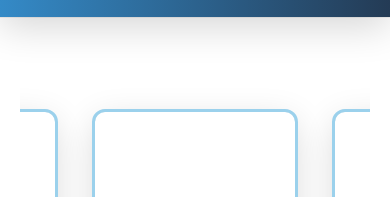
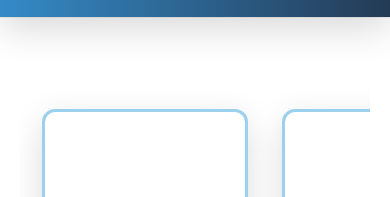
Before and after one commit to StoicNeutron/StoicNeutron.github.io, a plain HTML site: page index.html in a window 390 px wide. Shown: the part 1184-1381 px from the top of the page. Drawn offline with nearby package versions, Linux system fonts and the light colour scheme.

Commit message:
Update style.css

```diff
--- a/style.css
+++ b/style.css
@@ -267,7 +267,7 @@ nav .menu_ele a:hover {
 
   .cards_block {
     overflow: scroll;
-    /* justify-content: left; */
+    justify-content: left;
   }
 }
 
```
